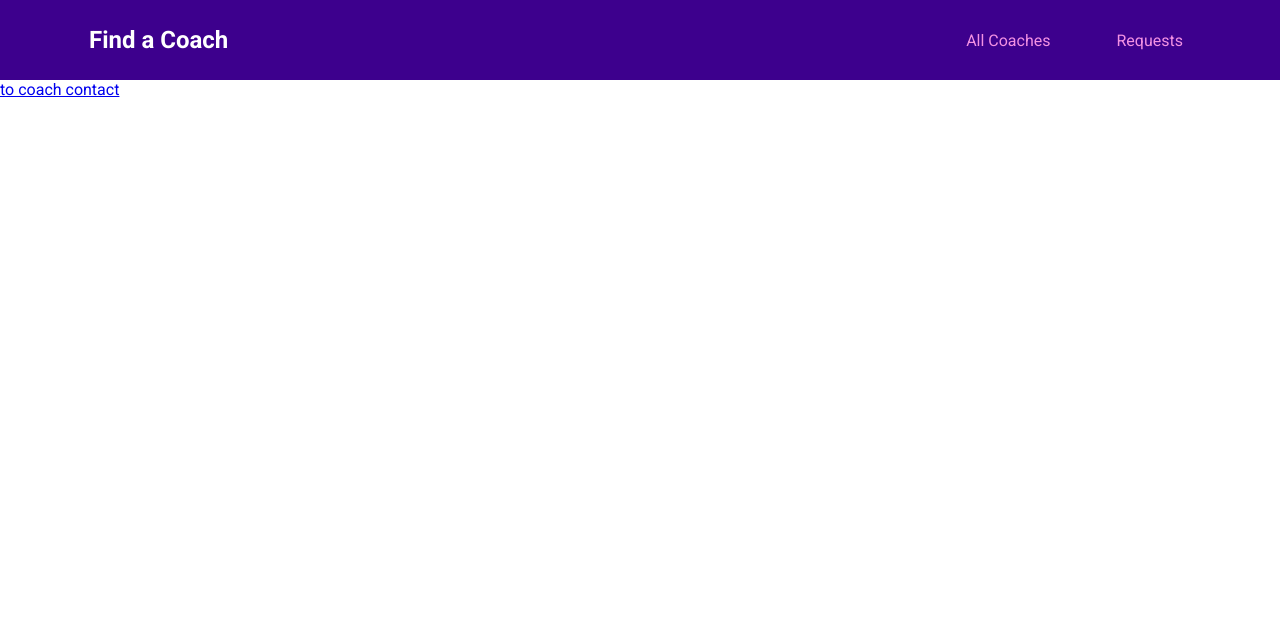
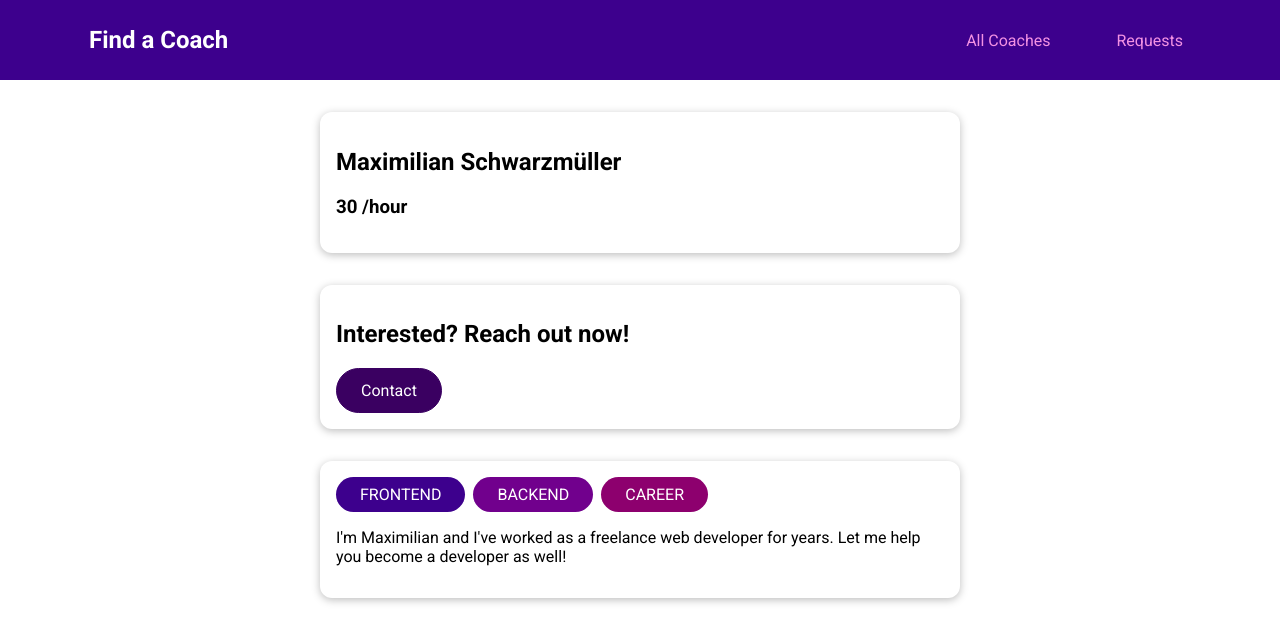
Before and after one commit to Peter-Labib/find-coach, a Vue app: page /coaches/c1 in a window 1280 px wide. Shown: the top 642 px of the page. Built offline with nearby package versions, Linux system fonts and the light colour scheme.

Commit message:
coach detail componetn & fix route

```diff
--- a/src/components/layout/TheHeader.vue
+++ b/src/components/layout/TheHeader.vue
@@ -13,7 +13,7 @@
   </header>
 </template>
 
-<style>
+<style scoped>
 header {
   width: 100%;
   height: 5rem;
--- a/src/router/index.js
+++ b/src/router/index.js
@@ -15,6 +15,7 @@
     {
       path: '/coaches/:id',
       name: 'coach',
+      props: true,
       component: () => import('../views/coaches/CoachDetails.vue'),
       children: [
         {
--- a/src/views/coaches/CoachDetails.vue
+++ b/src/views/coaches/CoachDetails.vue
@@ -1,4 +1,63 @@
 <template>
-    <RouterLink to="/coaches/id/contact"> to coach contact</RouterLink>
-    <RouterView />
+  <section>
+    <BaseCard>
+      <h2>{{ fullName }}</h2>
+      <h3>{{ rate }} /hour</h3>
+    </BaseCard>
+  </section>
+  <section>
+    <BaseCard>
+      <header>
+        <h2>Interested? Reach out now!</h2>
+        <BaseBtn
+          link
+          :to="coachContactLink"
+          >Contact</BaseBtn
+        >
+      </header>
+      <RouterView />
+    </BaseCard>
+  </section>
+  <section>
+    <BaseCard>
+      <BaseBadge
+        v-for="area in areas"
+        :key="area"
+        :type="area"
+        :title="area"
+      />
+      <p>{{ description }}</p>
+    </BaseCard>
+  </section>
 </template>
+
+<script>
+export default {
+  props: ['id'],
+  data() {
+    return {
+      selectedCoach: null
+    }
+  },
+  computed:{
+    fullName() {
+      return `${this.selectedCoach.firstName} ${this.selectedCoach.lastName}`
+    },
+    coachContactLink() {
+      return `${this.$route.path}/contact`
+    },
+    areas() {
+        return this.selectedCoach.areas
+    },
+    rate() {
+        return this.selectedCoach.hourlyRate
+    },
+    description() {
+        return this.selectedCoach.description
+    }
+  },
+  created() {
+    this.selectedCoach = this.$store.getters['coaches/coachesList'].find(coach=> coach.id == this.id)
+  }
+}
+</script>
```
